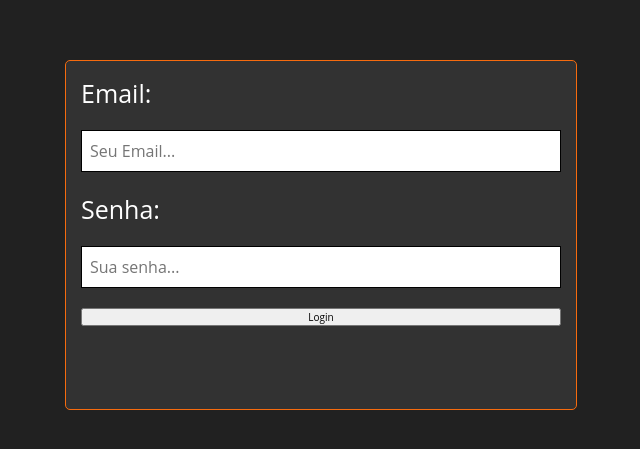
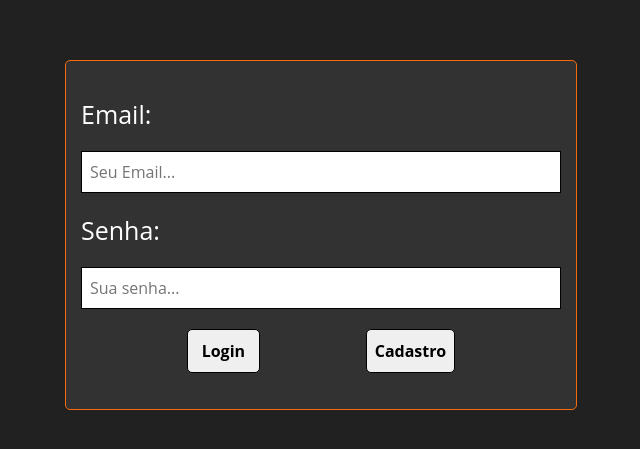
Before and after one commit to YagoFogaca/To-Do-List-React-TS, a React (Vite) app in the folder to-do-list/: page / in a window 1280 px wide. Shown: the part 165-614 px from the top of the page, without its empty margins (319-959 px from the left). Built offline with nearby package versions, Linux system fonts and the light colour scheme.

Commit message:
feat: Button component creation and implementation

```diff
--- /dev/null
+++ b/to-do-list/src/components/btn/btn-submit/btn-submit.tsx
@@ -0,0 +1,10 @@
+import { BtnSubmitParameter } from '../../../utils/types/btn-submit-parameter';
+import { ButtonSubmit } from './style-btn-submit';
+
+export function BtnSbumit({ type, text, className }: BtnSubmitParameter) {
+  return (
+    <ButtonSubmit type={type} className={className}>
+      {text}
+    </ButtonSubmit>
+  );
+}
--- /dev/null
+++ b/to-do-list/src/components/btn/btn-submit/style-btn-submit.ts
@@ -0,0 +1,16 @@
+import styled from 'styled-components';
+
+export const ButtonSubmit = styled.button`
+  border: 1px solid #000;
+  border-radius: 5px;
+  box-sizing: initial;
+  cursor: pointer;
+  font-size: 1.6rem;
+  font-weight: 700;
+  min-width: 55px;
+  padding: 1rem 0.8rem;
+  transition: all 0.5s;
+  &:hover {
+    box-shadow: 0 0 8px 0 #000;
+  }
+`;
--- a/to-do-list/src/components/form-login/form-login.tsx
+++ b/to-do-list/src/components/form-login/form-login.tsx
@@ -3,6 +3,8 @@ import { Input } from '../input/input';
 import { Label } from '../label-form/label';
 import { inputsData } from '../../utils/data-components/inputs/inputs-login';
 import { SectionForm } from './style-login';
+import { BtnSbumit } from '../btn/btn-submit/btn-submit';
+import { btnData } from '../../utils/data-components/btns/btn-login';
 
 export function FormLogin() {
   function printPessoa(event: FormEvent<HTMLFormElement>) {
@@ -35,7 +37,18 @@ export function FormLogin() {
             </>
           );
         })}
-        <button type="submit">Login</button>
+        <div className="section-btn">
+          {btnData.map((item, index) => {
+            return (
+              <BtnSbumit
+                key={index}
+                type={'submit'}
+                text={item.text}
+                className={item.className}
+              />
+            );
+          })}
+        </div>
       </form>
     </SectionForm>
   );
--- a/to-do-list/src/components/form-login/style-login.ts
+++ b/to-do-list/src/components/form-login/style-login.ts
@@ -9,11 +9,20 @@ export const SectionForm = styled.section`
   background-color: #323232;
   border: 1px solid #f66b0e;
   border-radius: 5px;
+  display: flex;
+  align-items: center;
+  justify-content: center;
 
   form {
+    width: 100%;
     display: flex;
     align-items: stretch;
     flex-direction: column;
     gap: 2rem;
   }
+  .section-btn {
+    display: flex;
+    justify-content: space-evenly;
+    align-items: center;
+  }
 `;
--- /dev/null
+++ b/to-do-list/src/utils/data-components/btns/btn-login.ts
@@ -0,0 +1,10 @@
+export const btnData = [
+  {
+    text: 'Login',
+    className: '.btn-login',
+  },
+  {
+    text: 'Cadastro',
+    className: '.btn-register',
+  },
+];
--- /dev/null
+++ b/to-do-list/src/utils/types/btn-submit-parameter.ts
@@ -0,0 +1,5 @@
+export type BtnSubmitParameter = {
+  type: 'submit' | 'reset';
+  text: string;
+  className: string;
+};
```
